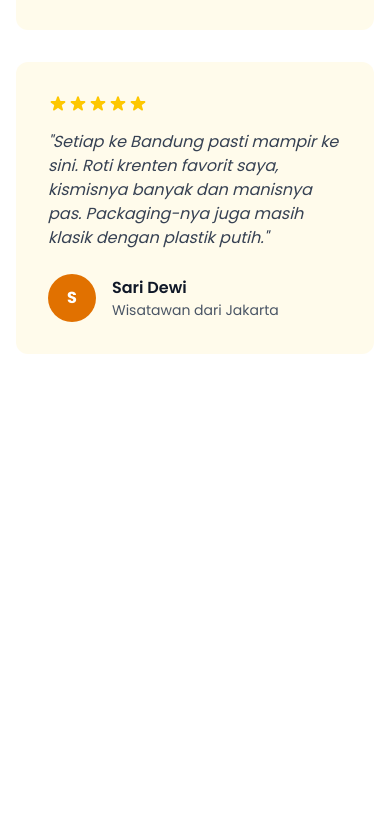
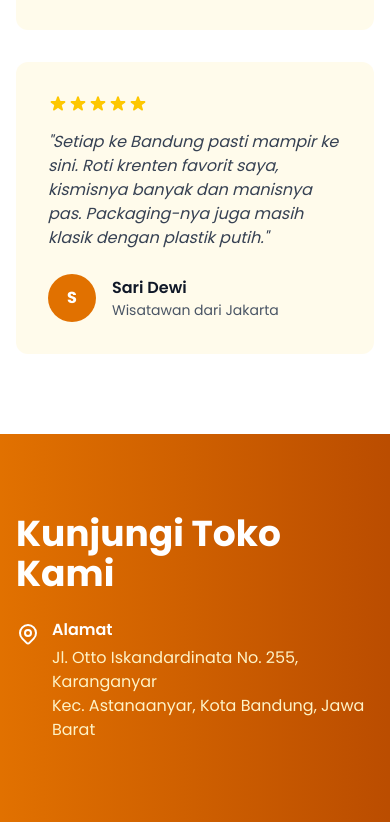
Before and after one commit to ichsanlearns/company-profile, a React (Vite) app: page / in a window 390 px wide. Shown: the part 4592-5414 px from the top of the page. Before the commit the page ends 5026 px from the top, so only its background shows below. Built offline with nearby package versions, Linux system fonts and the light colour scheme.

Commit message:
feat: add home foot section

```diff
--- /dev/null
+++ b/src/components/Footer.tsx
@@ -0,0 +1,47 @@
+import { COMPANY_INFO } from "../constants";
+
+function Footer() {
+  return (
+    <footer className="relative py-20 bg-gradient-to-r from-amber-600 to-amber-700 text-white overflow-hidden">
+      <div className="absolute inset-0 bg-gradient-to-r from-amber-600/90 to-amber-700/90" />
+      <div className=" relative z-10 max-w-7xl mx-auto px-4 sm:px-6 lg:px-8">
+        <div className="grid md:grid-cols-2 gap-12 items-center">
+          <div>
+            <h2 className="text-4xl font-bold mb-6">Kunjungi Toko Kami</h2>
+            <div className="flex items-start">
+              <svg
+                className="w-6 h-6 mr-3 mt-1 flex-shrink-0"
+                fill="none"
+                stroke="currentColor"
+                viewBox="0 0 24 24"
+              >
+                <path
+                  strokeLinecap="round"
+                  strokeLinejoin="round"
+                  strokeWidth="2"
+                  d="M17.657 16.657L13.414 20.9a1.998 1.998 0 01-2.827 0l-4.244-4.243a8 8 0 1111.314 0z"
+                />
+                <path
+                  strokeLinecap="round"
+                  strokeLinejoin="round"
+                  strokeWidth="2"
+                  d="M15 11a3 3 0 11-6 0 3 3 0 016 0z"
+                />
+              </svg>
+              <div>
+                <p className="font-semibold mb-1">Alamat</p>
+                <p className="text-amber-100">
+                  {COMPANY_INFO.address.street}
+                  <br />
+                  {COMPANY_INFO.address.district}
+                </p>
+              </div>
+            </div>
+          </div>
+        </div>
+      </div>
+    </footer>
+  );
+}
+
+export default Footer;
--- a/src/layouts/Root.tsx
+++ b/src/layouts/Root.tsx
@@ -1,5 +1,6 @@
 import { Outlet } from "react-router";
 import NavBar from "../components/NavBar";
+import Footer from "../components/Footer";
 
 function Root() {
   return (
@@ -10,6 +11,7 @@ function Root() {
       <main>
         <Outlet />
       </main>
+      <Footer />
     </>
   );
 }
```
